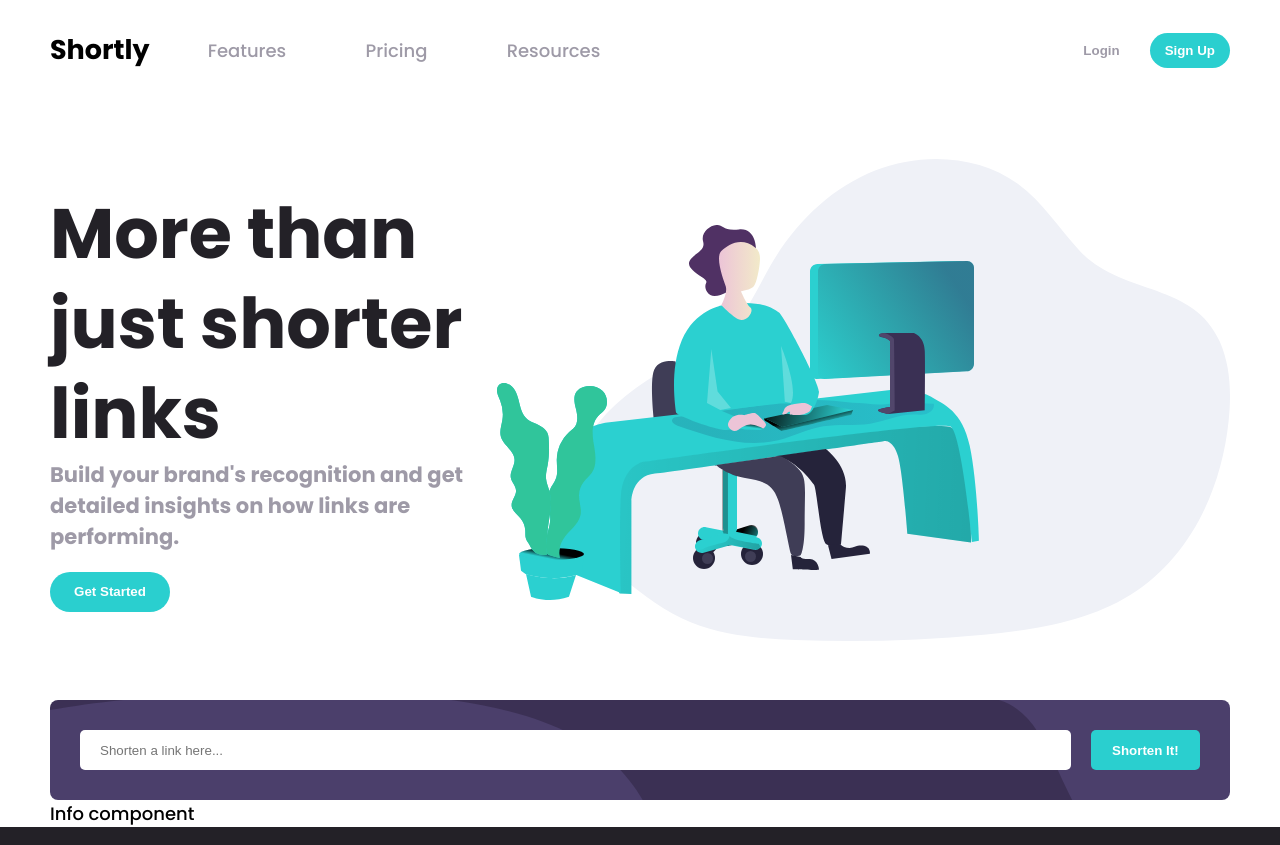
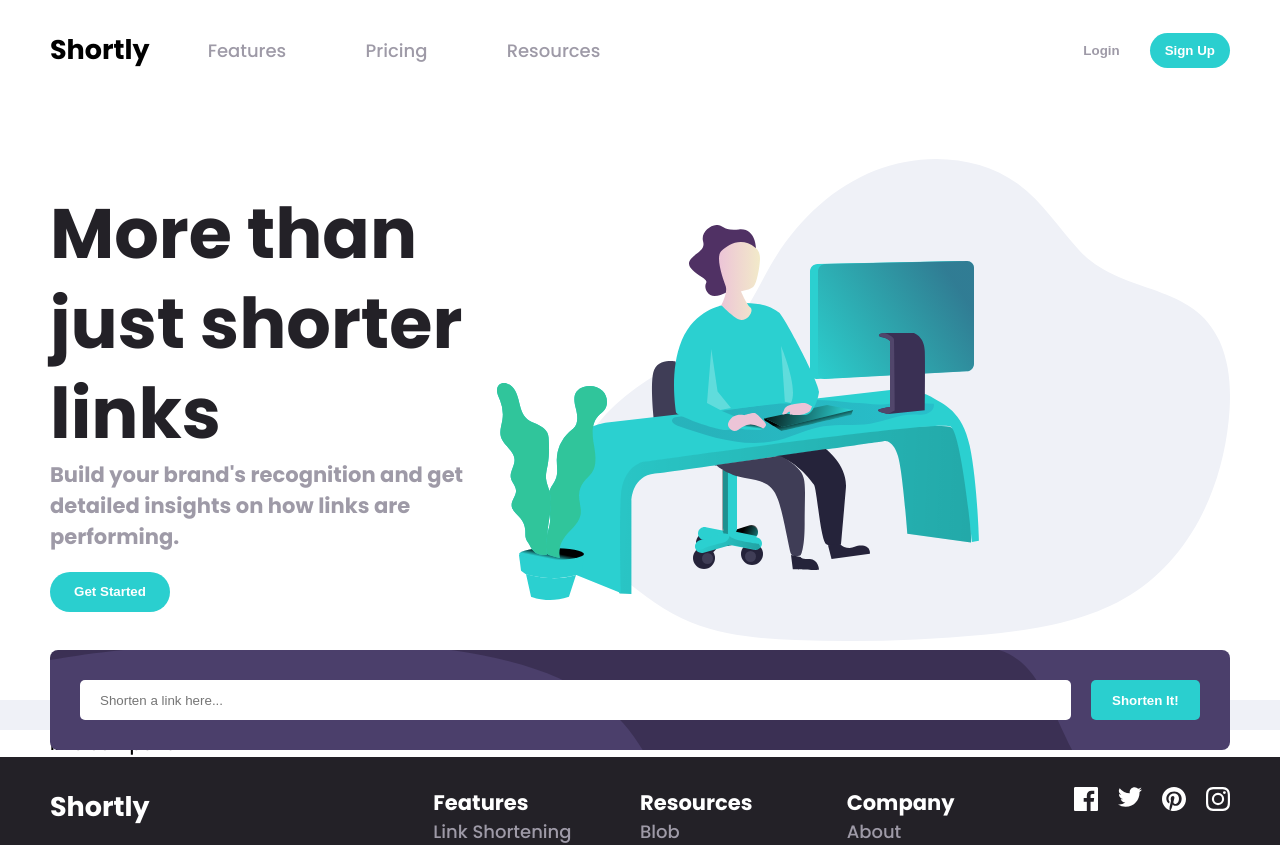
Before and after one commit to guilhermegules/vue-url-shortening, a Vue app: page / in a window 1280 px wide. Shown: the top 845 px of the page. Built offline with nearby package versions, Linux system fonts and the light colour scheme.

Commit message:
feat: creating links list data

```diff
--- a/src/components/home-components/ShorteningUrlFormComponent.vue
+++ b/src/components/home-components/ShorteningUrlFormComponent.vue
@@ -15,6 +15,7 @@
       :key="link.shortenUrl"
       :originalLink="link.originalUrl"
       :shortenLink="link.shortenUrl"
+      :copied="link.copied"
     />
   </section>
 </template>
@@ -54,7 +55,10 @@ export default defineComponent({
 
 <style scoped>
 .shortening-form {
-  width: 100%;
+  position: relative;
+  padding: 30px 50px 0;
+  background-color: var(--neutral-light-gray);
+  margin: 0 -50px;
 }
 
 .shortening-form form {
@@ -71,6 +75,9 @@ export default defineComponent({
   background-size: cover;
   background-color: var(--primary-dark-violet);
   border-radius: 8px;
+  position: absolute;
+  width: calc(100% - 100px);
+  top: -50px;
 }
 
 .shortening-form__field {
```
